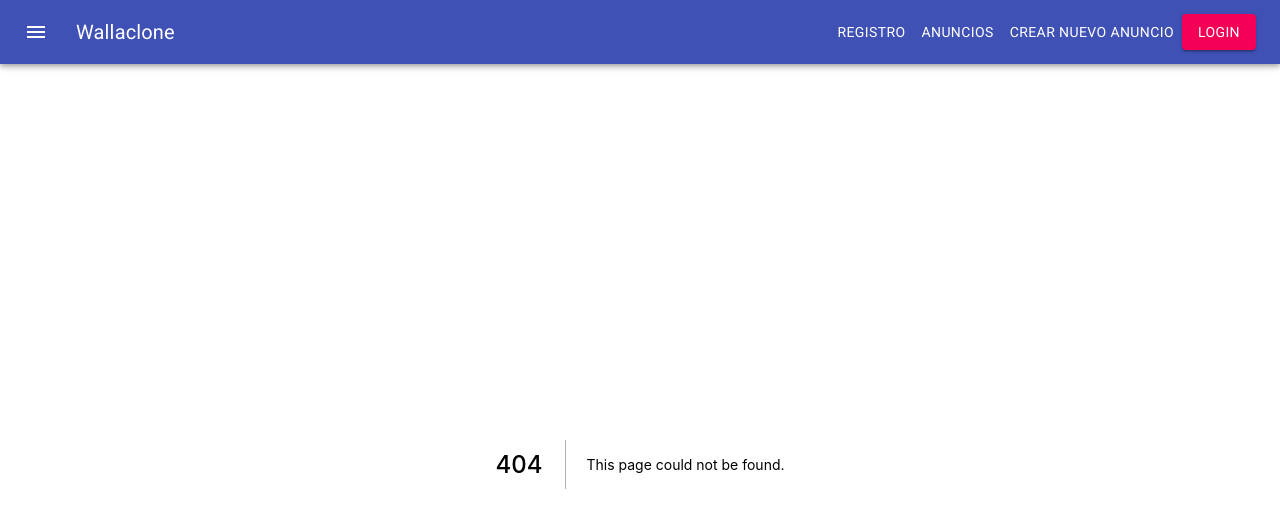
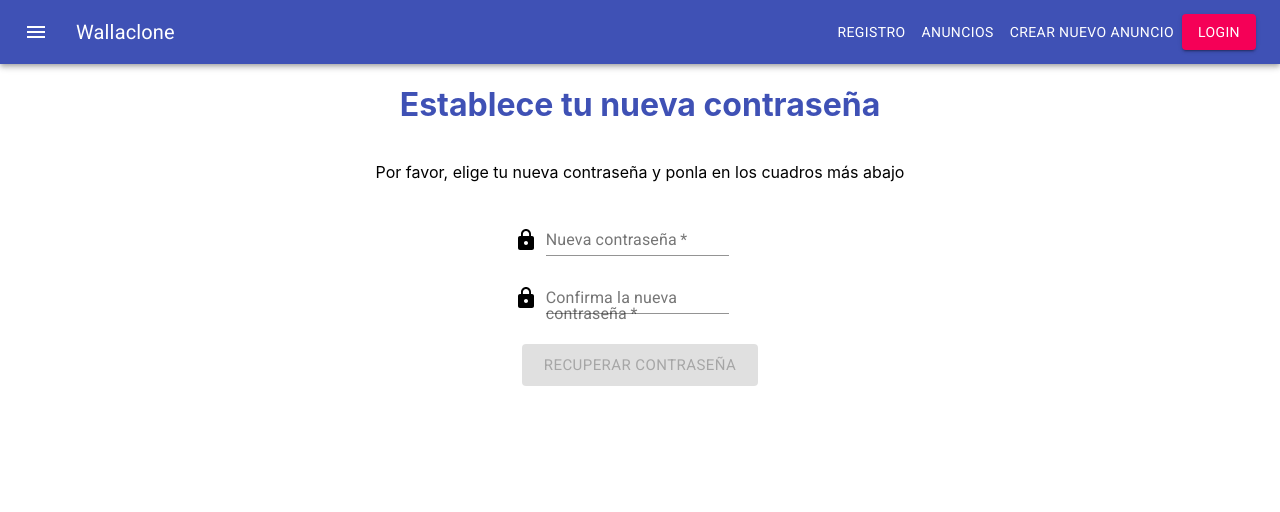
Before and after one commit to NandoLT/Wallaclone-Frontend, a Next.js app in the folder wallaclone/: page /reset-password in a window 1280 px wide. Before the commit this address had no page. Shown: the top 512 px of the page. Built offline with nearby package versions, Linux system fonts and the light colour scheme.

Commit message:
Creada estructura de resetPassword, falta llamada a la API

```diff
--- /dev/null
+++ b/wallaclone/pages/reset-password.js
@@ -0,0 +1,124 @@
+import React from 'react';
+import { makeStyles } from '@material-ui/core/styles';
+import TextField from '@material-ui/core/TextField';
+import Grid from '@material-ui/core/Grid';
+import Button from '@material-ui/core/Button';
+import { useDispatch, connect } from 'react-redux';
+import Loading from '../components/Loading';
+import Alert from '../components/Alert'
+import {getIsLoading, getError, getUserId} from '../store/selectors'
+import styles from '../styles/Home.module.css'
+import EmailIcon from '@material-ui/icons/Email';
+import LockIcon from '@material-ui/icons/Lock';
+
+
+const useStyles = makeStyles((theme) => ({
+    margin: {
+        margin: theme.spacing(1),
+    },
+}));
+
+const ResetPassword = ({isLoading, error}) => {
+
+    const classes = useStyles();
+    const dispatch= useDispatch();
+
+
+
+
+    const [passwords, setPasswords] = React.useState({
+        newPassword:'',
+        confirmNewPassword:'',
+
+    });
+
+
+    const handleInputChange = event => {
+        setPasswords(oldPasswords => {
+
+            const newPasswords = {
+                ...oldPasswords,
+                [event.target.name]: event.target.value,
+            }
+            return newPasswords
+        });
+
+    }
+
+
+    const validation = () => {
+
+        if (!passwords.newPassword) {
+            return true
+        };
+
+        if (!passwords.confirmNewPassword) {
+            return true
+        };
+
+        if(passwords.newPassword !== passwords.confirmNewPassword){
+            return true
+        }
+
+
+        return false;
+    }
+
+    const handleSubmit = (event) => {
+
+        event.preventDefault();
+        console.log(passwords)
+        //dispatch(authrecoverPasswordAction(email));
+
+    }
+
+    return (
+        <div className="login-container">
+            <h1>Establece tu nueva contraseña</h1>
+            <p>Por favor, elige tu nueva contraseña y ponla en los cuadros más abajo </p>
+
+        <form onSubmit={handleSubmit} className="login-form">
+        <div className={classes.margin, "login-input"}>
+                    <Grid container spacing={1} alignItems="flex-end">
+                        <Grid item>
+                            <LockIcon />
+                        </Grid>
+                        <Grid item>
+                            <TextField required onChange={handleInputChange} name="newPassword" id="input-with-icon-grid" label="Nueva contraseña" type="password" value={passwords.newPassword} />
+                        </Grid>
+                    </Grid>
+        </div>
+        <div className={classes.margin, "login-input"}>
+                    <Grid container spacing={1} alignItems="flex-end">
+                        <Grid item>
+                            <LockIcon />
+                        </Grid>
+                        <Grid item>
+                            <TextField required onChange={handleInputChange} name="confirmNewPassword" id="input-with-icon-grid" label="Confirma la nueva contraseña" type="password" value={passwords.confirmNewPassword} />
+                        </Grid>
+                    </Grid>
+        </div>
+
+
+
+                {!isLoading && <Button disabled={validation()} size="large" className={classes.margin} variant="contained" color="primary" type="submit">
+                    Recuperar contraseña
+                </Button>}
+
+                {error && <Alert />}
+
+
+            </form>
+            {isLoading && <Loading />}
+
+        </div>
+    )
+}
+
+const mapStateToProps = (state) => ({
+    isLoading: getIsLoading(state),
+    error: getError(state),
+
+});
+
+export default connect(mapStateToProps)(ResetPassword)
```
